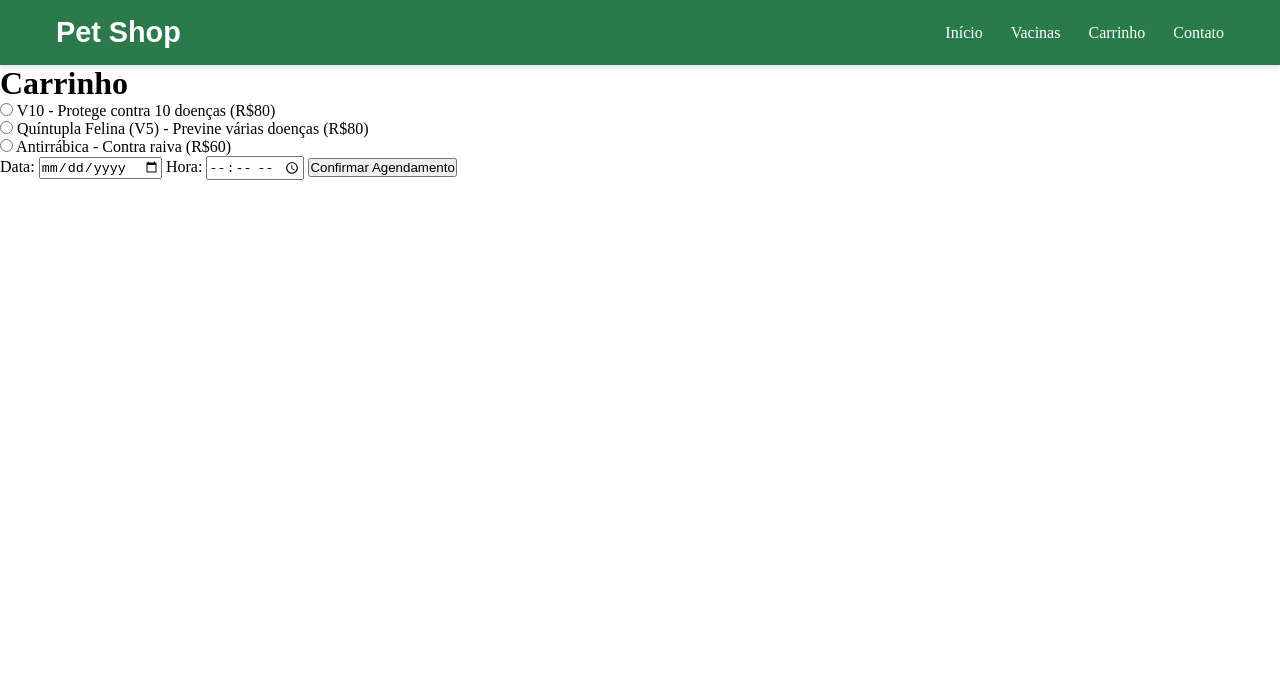
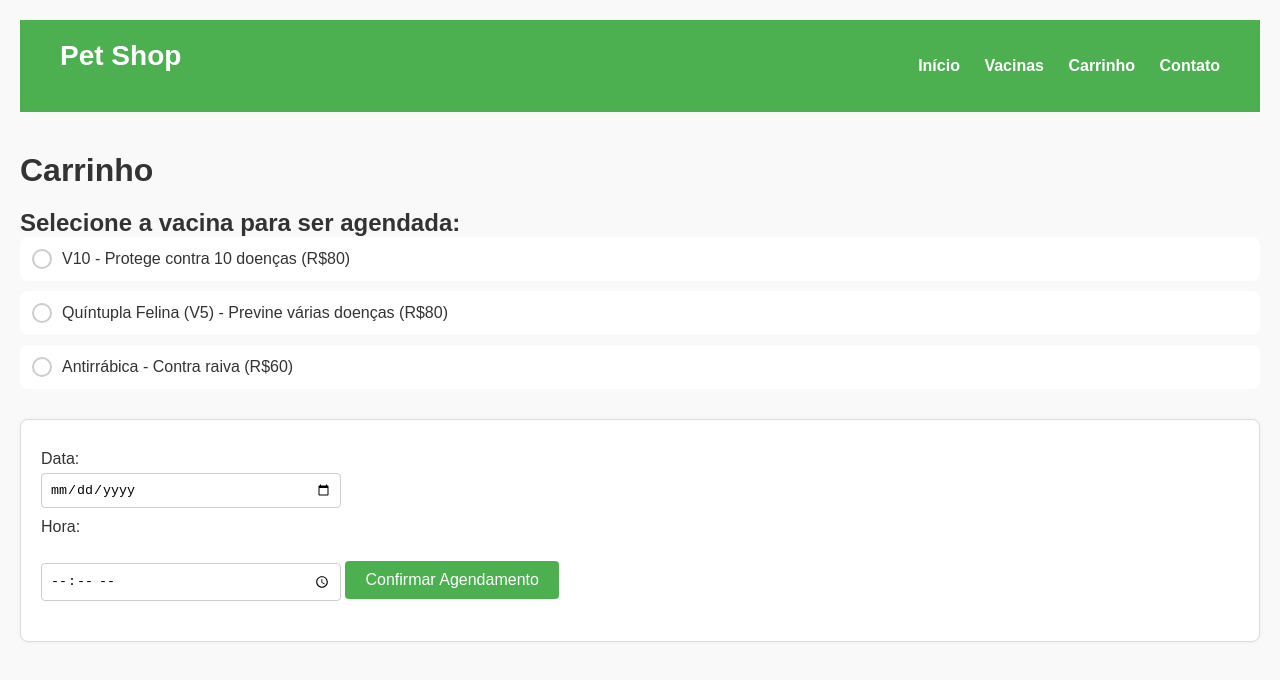
Before and after one commit to pdrohpa/CVA, a plain HTML site: page agendamento/agendamento.html in a window 1280 px wide. Drawn offline with Linux system fonts and the light colour scheme.

Commit message:
Refactor CSS styles for improved layout and aesthetics; update HTML structure for radio buttons; enhance JavaScript functionality for form clearing.

```diff
--- a/agendamento/agendamento.css
+++ b/agendamento/agendamento.css
@@ -4,115 +4,156 @@
   box-sizing: border-box;
 }
 
+body {
+  font-family: Arial, sans-serif;
+  background-color: #f9f9f9;
+  color: #333;
+  padding: 20px;
+}
 
+/* Cabeçalho */
 .site-header {
-  background-color: #2b7a4b;
-  color: #ffffff;
-  padding: 1rem 0;
-  position: sticky;
-  top: 0;
-  width: 100%;
-  z-index: 1000;
-  box-shadow: 0 2px 6px rgba(0, 0, 0, 0.15);
+  background-color: #4CAF50;
+  color: white;
+  padding: 20px 0;
+  margin-bottom: 40px;
+}
+
+.site-header .container {
+  display: flex;
+  justify-content: space-between;
+  align-items: center;
+  padding: 0 40px;
+}
+
+.logo {
+  font-size: 28px;
+  font-weight: bold;
+}
+
+.nav a {
+  color: white;
+  margin-left: 20px;
+  text-decoration: none;
+  font-weight: bold;
+}
+
+.nav a:hover {
+  text-decoration: underline;
+}
+
+/* Título */
+h1 {
+  font-size: 32px;
+  margin-bottom: 20px;
+}
+
+.custom-radio {
+  display: flex;
+  align-items: center;
+  gap: 10px;
+  padding: 10px;
+  border: 2px solid transparent;
+  border-radius: 8px;
+  margin-bottom: 10px;
+  cursor: pointer;
+  transition: 0.3s;
+  background-color: white;
+}
+
+/* Esconde o botão original */
+.custom-radio input {
+  opacity: 0;
+  position: absolute;
+}
+
+/* Botão circular */
+.radio-mark {
+  width: 20px;
+  height: 20px;
+  border: 2px solid #ccc;
+  border-radius: 50%;
+  background-color: white;
+  transition: 0.3s;
+}
+
+/* Texto */
+.radio-text {
+  font-size: 16px;
+  color: #333;
+  transition: 0.3s;
+}
+
+/* Quando o input está checado */
+.custom-radio input:checked + .radio-mark {
+  background-color: #4CAF50;
+  border-color: #4CAF50;
+}
+
+/* Quando o input está focado */
+.custom-radio input:focus + .radio-mark {
+  box-shadow: 0 0 5px rgba(76, 175, 80, 0.7);
+}
+
+/* Aplica destaque ao container quando focado ou selecionado */
+.custom-radio input:focus ~ .radio-text,
+.custom-radio input:checked ~ .radio-text {
+  color: #4CAF50;
+  font-weight: bold;
+}
+
+.custom-radio input:focus ~ .radio-mark {
+  box-shadow: 0 0 6px rgba(76, 175, 80, 0.7);
+}
+
+.custom-radio input:focus ~ .radio-text,
+.custom-radio input:checked ~ .radio-text,
+.custom-radio input:checked + .radio-mark {
+  /* Também podemos destacar o label inteiro */
+  background-color: #f0fff0;
 }
 
 
-.site-header .container {
-  max-width: 1200px;
-  margin: 0 auto;
-  padding: 0 1rem;
-  display: flex;
-  justify-content: space-between;
-  align-items: center;
+/* Agendamento */
+#agendamento {
+  background-color: #fff;
+  border: 1px solid #ddd;
+  padding: 20px;
+  margin-top: 30px;
+  border-radius: 8px;
+  box-shadow: 0 0 5px rgba(0,0,0,0.05);
 }
 
-
-.site-header .logo {
-  font-size: 1.8rem;
-  font-weight: bold;
-  font-family: Arial, sans-serif;
+#agendamento label {
+  display: block;
+  margin: 10px 0 5px;
 }
 
-/* Navegação */
-.nav a {
-  color: #ffffff;
-  text-decoration: none;
-  margin-left: 1.5rem;
-  font-weight: 500;
-  font-size: 1rem;
-  transition: color 0.3s;
-}
-
-.nav a:hover {
-  color: #b2f1cc;
-}
-
-
-@media (max-width: 768px) {
-  .site-header .container {
-    flex-direction: column;
-    align-items: flex-start;
-  }
-
-  .nav {
-    margin-top: 0.5rem;
-  }
-
-  .nav a {
-    display: block;
-    margin: 0.25rem 0;
-  }
-
- body {
-      font-family: Arial, sans-serif;
-      padding: 20px;
-      background-color: #f4f4f4;
-    }
-
-    h1 {
-      color: #4f46e5;
-    }
-
-    .vacina {
-      background-color: #fff;
-      padding: 15px;
-      margin-bottom: 10px;
-      border-radius: 10px;
-      box-shadow: 0 0 5px rgba(0,0,0,0.1);
-    }
-
-    .vacina input[type="radio"] {
-      margin-right: 10px;
-    }
-
-    #agendamento {
-      margin-top: 20px;
-      background-color: #fff;
-      padding: 15px;
-      border-radius: 10px;
-    }
-
-    label {
-      display: block;
-      margin-top: 10px;
+#agendamento input {
+  padding: 8px;
+  width: 100%;
+  max-width: 300px;
+  border: 1px solid #ccc;
+  border-radius: 4px;
 }
 
 button {
-      margin-top: 15px;
-      background-color: #10b981;
+  margin-top: 20px;
+  padding: 10px 20px;
+  background-color: #4CAF50;
   color: white;
-      padding: 10px 20px;
   border: none;
-      border-radius: 8px;
+  border-radius: 4px;
   cursor: pointer;
+  font-size: 16px;
 }
 
 button:hover {
-      background-color: #059669;
+  background-color: #45a049;
 }
 
+/* Resumo */
 #resumo {
   margin-top: 20px;
   font-weight: bold;
-      color: #333;
 }
--- a/agendamento/agendamento.html
+++ b/agendamento/agendamento.html
@@ -20,18 +20,24 @@
   </div>
 </header>
     <h1>Carrinho</h1>
+    <h2> Selecione a vacina para ser agendada:</h2>
+<label class="custom-radio">
+  <input type="radio" name="vacina" value="V10">
+  <span class="radio-mark"></span>
+  <span class="radio-text">V10 - Protege contra 10 doenças (R$80)</span>
+</label>
 
-  <div class="vacina">
-    <label><input type="radio" name="vacina" value="V10"> V10 - Protege contra 10 doenças (R$80)</label>
-  </div>
+<label class="custom-radio">
+  <input type="radio" name="vacina" value="V5">
+  <span class="radio-mark"></span>
+  <span class="radio-text">Quíntupla Felina (V5) - Previne várias doenças (R$80)</span>
+</label>
 
-  <div class="vacina">
-    <label><input type="radio" name="vacina" value="V5"> Quíntupla Felina (V5) - Previne várias doenças (R$80)</label>
-  </div>
-
-  <div class="vacina">
-    <label><input type="radio" name="vacina" value="Antirrábica"> Antirrábica - Contra raiva (R$60)</label>
-  </div>
+<label class="custom-radio">
+  <input type="radio" name="vacina" value="Antirrábica">
+  <span class="radio-mark"></span>
+  <span class="radio-text">Antirrábica - Contra raiva (R$60)</span>
+</label>
 
   <div id="agendamento">
     <label for="data">Data:</label>
--- a/agendamento/agendamento.js
+++ b/agendamento/agendamento.js
@@ -15,4 +15,7 @@
       }
 
       resumo.innerText = `✅ Vacina: ${vacinaSelecionada.value} agendada para ${data} às ${hora}`;
+    clear(data.value);
+  clear(hora.value);
+
     }
```
Lines whose indentation alone changed are shown as unchanged.
